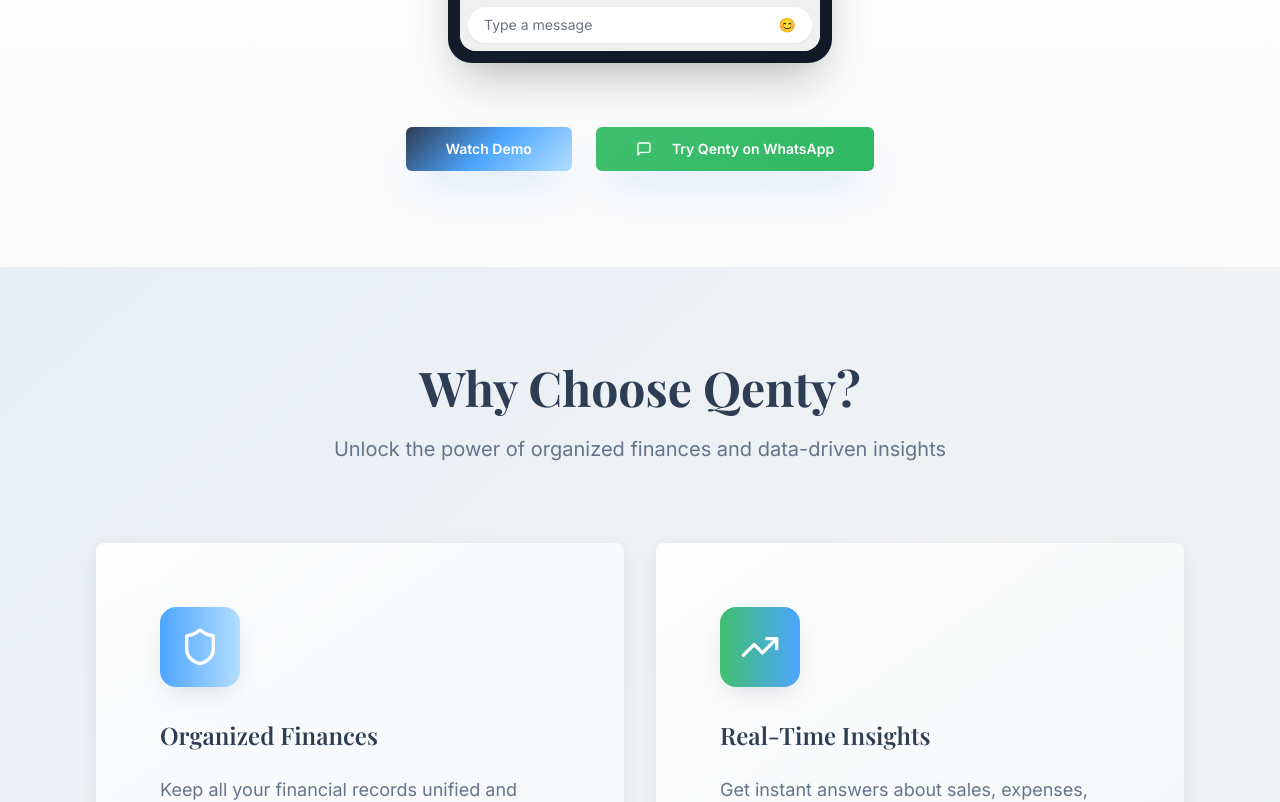
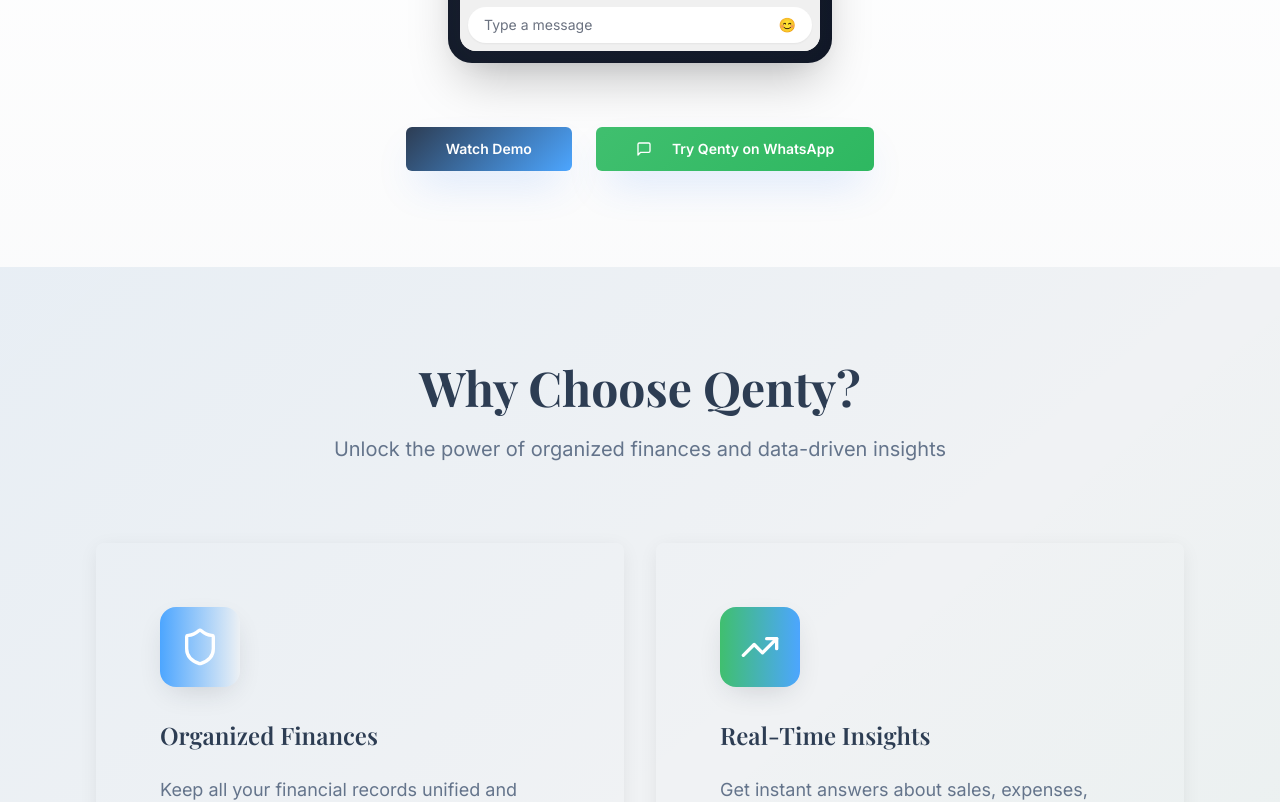
Before and after one commit to FaithKwamboka/kesher-biz-grow, a React (Vite) app: page / in a window 1280 px wide. Shown: the part 1840-2642 px from the top of the page. Built offline with nearby package versions, Linux system fonts and the light colour scheme; the HTML template or start-up script is replaced by a standard one.

Commit message:
Refactor: Simplify color palette

```diff
--- a/src/index.css
+++ b/src/index.css
@@ -38,21 +38,15 @@ All colors MUST be HSL.
     --input: 214.3 31.8% 91.4%;
     --ring: 142 76% 36%;
 
-    /* Enhanced Qenty Design Tokens - Blue Focus */
+    /* Core Qenty Brand Colors */
     --qenty-navy: 215 30% 25%;
-    --qenty-navy-light: 215 25% 35%;
-    --qenty-sky: 206 100% 85%;
-    --qenty-sky-dark: 206 80% 70%;
     --qenty-blue: 210 100% 65%;
-    --qenty-blue-dark: 210 100% 45%;
     --qenty-accent: 142 50% 50%;
     --qenty-grey: 220 15% 95%;
 
-    /* Enhanced Gradients */
-    --gradient-hero: linear-gradient(135deg, hsl(var(--qenty-navy)), hsl(var(--qenty-blue)), hsl(var(--qenty-sky)));
+    /* Gradients */
+    --gradient-hero: linear-gradient(135deg, hsl(var(--qenty-navy)), hsl(var(--qenty-blue)));
     --gradient-success: linear-gradient(135deg, hsl(var(--qenty-accent)), hsl(142 60% 45%));
-    --gradient-light: linear-gradient(135deg, hsl(var(--qenty-grey)), rgba(255, 255, 255, 0.8));
-    --gradient-card: linear-gradient(145deg, rgba(255, 255, 255, 0.9), rgba(248, 250, 252, 0.6));
     --gradient-accent: linear-gradient(135deg, hsl(var(--qenty-accent)), hsl(var(--qenty-blue)));
 
     /* Advanced Shadows */
--- a/tailwind.config.ts
+++ b/tailwind.config.ts
@@ -54,18 +54,12 @@ export default {
         },
         qenty: {
           navy: "hsl(var(--qenty-navy))",
-          "navy-light": "hsl(var(--qenty-navy-light))",
-          sky: "hsl(var(--qenty-sky))",
-          "sky-dark": "hsl(var(--qenty-sky-dark))",
           blue: "hsl(var(--qenty-blue))",
-          "blue-dark": "hsl(var(--qenty-blue-dark))",
           accent: "hsl(var(--qenty-accent))",
           grey: "hsl(var(--qenty-grey))",
         },
         "qenty-navy": "hsl(var(--qenty-navy))",
         "qenty-blue": "hsl(var(--qenty-blue))",
-        "qenty-blue-dark": "hsl(var(--qenty-blue-dark))",
-        "qenty-sky": "hsl(var(--qenty-sky))",
         "qenty-grey": "hsl(var(--qenty-grey))",
         "qenty-accent": "hsl(var(--qenty-accent))",
         sidebar: {
```
